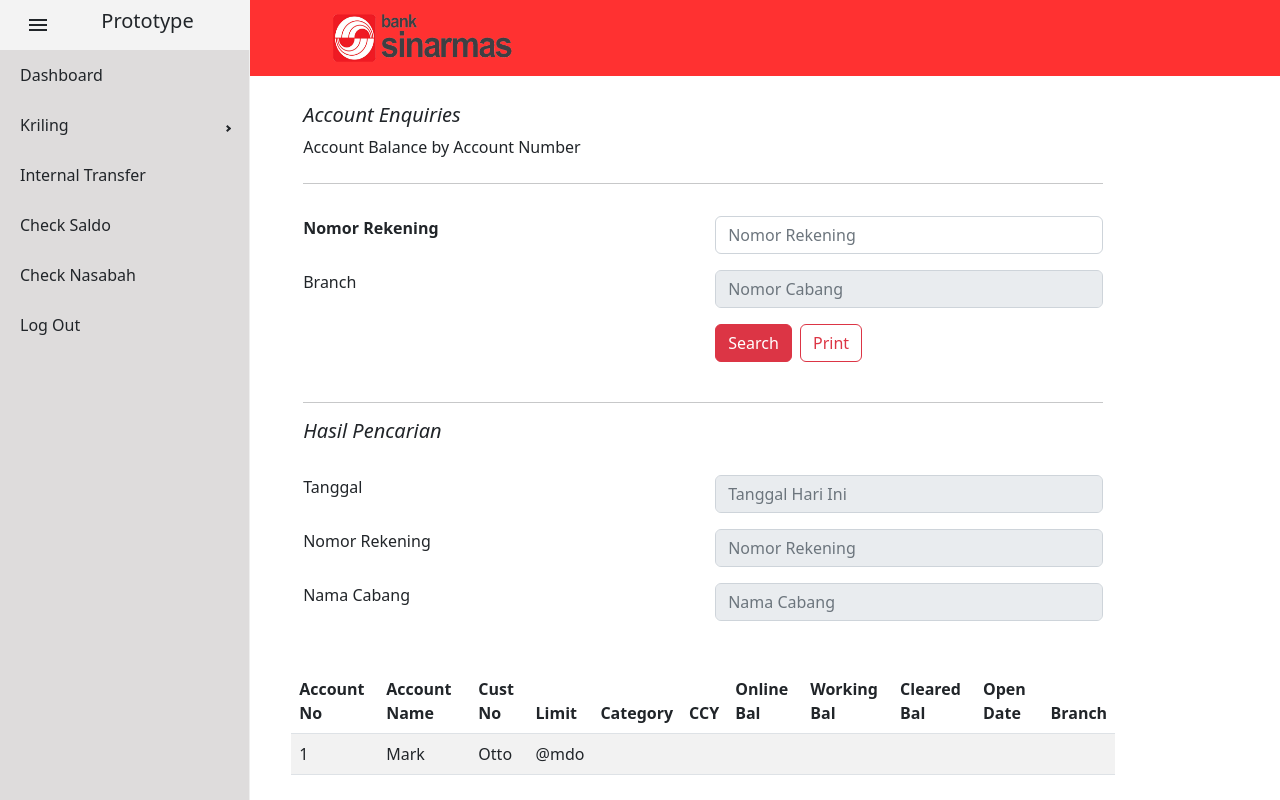
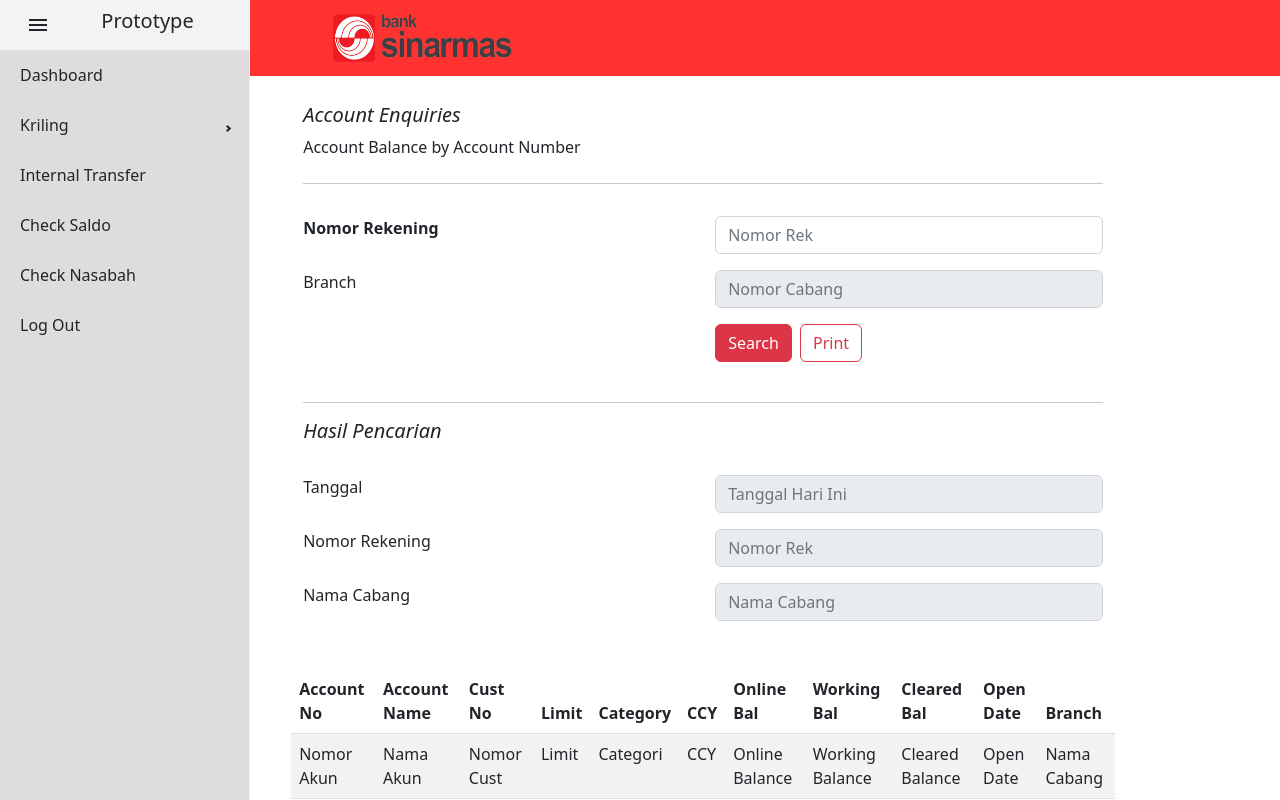
Before and after one commit to gerhanaaby/fe_teller_react, a React (Create React App) app: page /cek_saldo in a window 1280 px wide. Shown: the top 800 px of the page. Built offline with nearby package versions, Linux system fonts and the light colour scheme; sample sign-in values are in the browser's storage.

Commit message:
progress benerin autofill cek saldo

```diff
--- a/src/pages/cek_saldo.js
+++ b/src/pages/cek_saldo.js
@@ -5,22 +5,70 @@ import "./../css/main.css";
 import ModalComponent from "../components/modal";
 
 export default function CekSaldo() {
-  const [values, setValues] = useState({
-    nomorRek: "",
-    branch: "",
-    nomorCabang: "",
-    tanggal: "",
-    accountNo: "",
-    accountName: "",
-    custNo: "",
-    limit: "",
-    category: "",
-    ccy: "",
-    onlineBal: "",
-    workingBal: "",
-    clearedBal: "",
-    openDate: "",
+  const [nomorRek, setNomorRek] = useState({ nomorRek: "Nomor Rek" });
+  const [branch, setBranch] = useState({ branch: "Nama Cabang" });
+  const [nomorCabang, setNomorCabang] = useState({
+    nomorCabang: "Nomor Cabang",
   });
+  const [tanggal, setTanggal] = useState({ tanggal: "Tanggal Hari Ini" });
+  const [accountNo, setAccountNo] = useState({ accountNo: "Nomor Akun" });
+  const [accountName, setAccountName] = useState({ accountName: "Nama Akun" });
+  const [custNo, setCustNo] = useState({ custNo: "Nomor Cust" });
+  const [limit, setLimit] = useState({ limit: "Limit" });
+  const [category, setCategory] = useState({ category: "Categori" });
+  const [ccy, setCcy] = useState({ ccy: "CCY" });
+  const [onlineBal, setOnlineBal] = useState({ onlineBal: "Online Balance" });
+  const [workingBal, setWorkingBal] = useState({
+    workingBal: "Working Balance",
+  });
+  const [clearedBal, setClearedBal] = useState({
+    clearedBal: "Cleared Balance",
+  });
+  const [openDate, setOpenDate] = useState({ openDate: "Open Date" });
+
+  const handleNomorRek = (getNomorRek) => {
+    setNomorRek({ nomorRek: getNomorRek });
+  };
+
+  const handleBranch = (getBranch) => {
+    setBranch({ branch: getBranch });
+  };
+  const handleNomorCabang = (getNomorCabang) => {
+    setNomorCabang({ nomorCabang: getNomorCabang });
+  };
+  const handleTanggal = (getTanggal) => {
+    setTanggal({ tanggal: getTanggal });
+  };
+  const handleAccountNo = (getAccountNo) => {
+    setAccountNo({ accountNo: getAccountNo });
+  };
+  const handleAccountName = (getAccountName) => {
+    setAccountName({ accountNo: getAccountName });
+  };
+  const handleCustNo = (getCustNo) => {
+    setCustNo({ custNo: getCustNo });
+  };
+  const handleLimit = (getLimit) => {
+    setLimit({ limit: getLimit });
+  };
+  const handleCategory = (getCategory) => {
+    setCategory({ category: getCategory });
+  };
+  const handleCcy = (getCcy) => {
+    setCcy({ ccy: getCcy });
+  };
+  const handleOnlineBal = (getOnlineBal) => {
+    setOnlineBal({ onlineBal: getOnlineBal });
+  };
+  const handleWorkingBal = (getWorkingBal) => {
+    setWorkingBal({ workingBal: getWorkingBal });
+  };
+  const handleClearedBal = (getClearedBal) => {
+    setClearedBal({ clearedBal: getClearedBal });
+  };
+  const handleOpenDate = (getOpenDate) => {
+    setOpenDate({ openDate: getOpenDate });
+  };
 
   const search = (e) => {
     e.preventDefault();
@@ -30,7 +78,7 @@ export default function CekSaldo() {
         "http://10.22.100.82:5000/user/transac/postgetdetail",
         {
           transactionID: "3546245666000",
-          accountNumber: values.nomorRek,
+          accountNumber: nomorRek.nomorRek,
         },
         {
           headers: {
@@ -42,14 +90,23 @@ export default function CekSaldo() {
         }
       )
       .then((res) => {
+        console.log(nomorRek.nomorRek);
         setModalShow(true);
         setModalBody(res.data.responseMessage);
         const endTime = performance.now();
         const responseTime = endTime - startTime;
+
+        handleAccountNo(res.data.data.accountNumber);
+        handleOnlineBal(res.data.data.availableBalance);
+        handleNomorCabang(res.data.data.bankBranch);
+        handleWorkingBal(res.data.data.workingBal);
+        handleAccountName(res.data.data.name);
+
         console.log(`Request took ${responseTime} milliseconds`);
         console.log(res.data);
       })
       .catch((err) => {
+        console.log(nomorRek.nomorRek);
         setModalBody(err);
         setModalShow(true);
         console.error(err);
@@ -97,10 +154,8 @@ export default function CekSaldo() {
               <Col>
                 <Form.Control
                   type="text"
-                  placeholder="Nomor Rekening"
-                  onChange={(u) =>
-                    setValues({ ...values, nomorRek: u.target.value })
-                  }
+                  placeholder={nomorRek.nomorRek}
+                  onChange={(u) => setNomorRek({ nomorRek: u })}
                 />
               </Col>
             </Row>
@@ -113,11 +168,8 @@ export default function CekSaldo() {
               <Col>
                 <Form.Control
                   type="text"
-                  placeholder="Nomor Cabang"
+                  placeholder={nomorCabang.nomorCabang}
                   disabled
-                  onChange={(u) =>
-                    setValues({ ...values, nomorCabang: u.target.value })
-                  }
                 />
               </Col>
             </Row>
@@ -160,11 +212,8 @@ export default function CekSaldo() {
             <Col>
               <Form.Control
                 type="text"
-                placeholder="Tanggal Hari Ini"
+                placeholder={tanggal.tanggal}
                 disabled
-                onChange={(u) =>
-                  setValues({ ...values, tanggal: u.target.value })
-                }
               />
             </Col>
           </Row>
@@ -177,11 +226,8 @@ export default function CekSaldo() {
             <Col>
               <Form.Control
                 type="text"
-                placeholder="Nomor Rekening"
+                placeholder={nomorRek.nomorRek}
                 disabled
-                onChange={(u) =>
-                  setValues({ ...values, nomorRek: u.target.value })
-                }
               />
             </Col>
           </Row>
@@ -192,14 +238,7 @@ export default function CekSaldo() {
               <Form.Label>Nama Cabang</Form.Label>
             </Col>
             <Col>
-              <Form.Control
-                type="text"
-                placeholder="Nama Cabang"
-                disabled
-                onChange={(u) =>
-                  setValues({ ...values, branch: u.target.value })
-                }
-              />
+              <Form.Control type="text" placeholder={branch.branch} disabled />
             </Col>
           </Row>
         </Form.Group>
@@ -223,17 +262,17 @@ export default function CekSaldo() {
         </thead>
         <tbody>
           <tr>
-            <td>1</td>
-            <td>Mark</td>
-            <td>Otto</td>
-            <td>@mdo</td>
-            <td></td>
-            <td></td>
-            <td></td>
-            <td></td>
-            <td></td>
-            <td></td>
-            <td></td>
+            <td>{accountNo.accountNo}</td>
+            <td>{accountName.accountName}</td>
+            <td>{custNo.custNo}</td>
+            <td>{limit.limit}</td>
+            <td>{category.category}</td>
+            <td>{ccy.ccy}</td>
+            <td>{onlineBal.onlineBal}</td>
+            <td>{workingBal.workingBal}</td>
+            <td>{clearedBal.clearedBal}</td>
+            <td>{openDate.openDate}</td>
+            <td>{branch.branch}</td>
           </tr>
         </tbody>
       </Table>
@@ -263,11 +302,8 @@ export default function CekSaldo() {
             <Col>
               <Form.Control
                 type="text"
-                placeholder="Online Balance"
+                placeholder={onlineBal.onlineBal}
                 disabled
-                onChange={(u) =>
-                  setValues({ ...values, onlineBal: u.target.value })
-                }
               />
             </Col>
           </Row>
@@ -280,11 +316,8 @@ export default function CekSaldo() {
             <Col>
               <Form.Control
                 type="text"
-                placeholder="Working Balance"
+                placeholder={workingBal.workingBal}
                 disabled
-                onChange={(u) =>
-                  setValues({ ...values, workingBal: u.target.value })
-                }
               />
             </Col>
           </Row>
@@ -297,11 +330,8 @@ export default function CekSaldo() {
             <Col>
               <Form.Control
                 type="text"
-                placeholder="Cleared Balance"
+                placeholder={clearedBal.clearedBal}
                 disabled
-                onChange={(u) =>
-                  setValues({ ...values, workingBal: u.target.value })
-                }
               />
             </Col>
           </Row>
```
